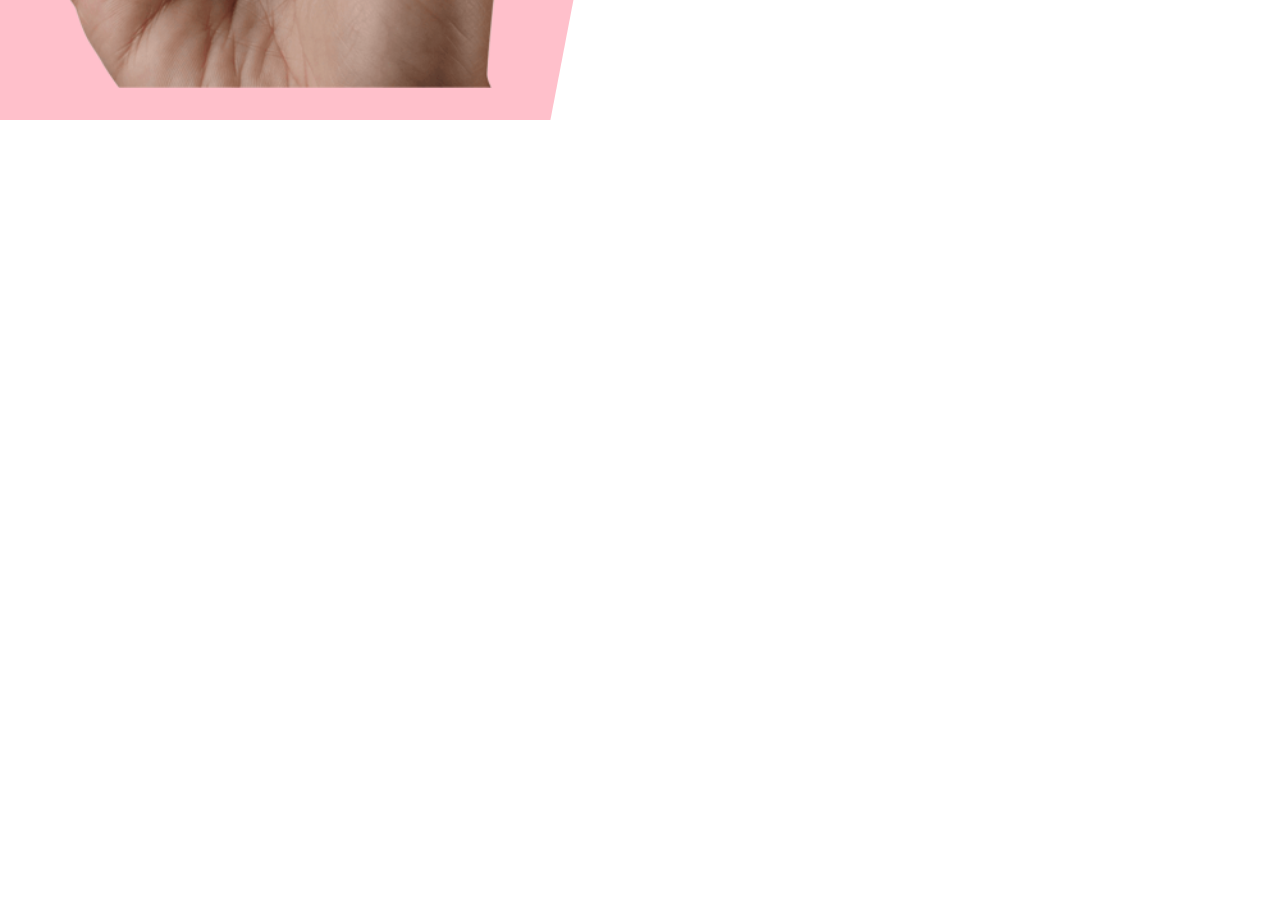
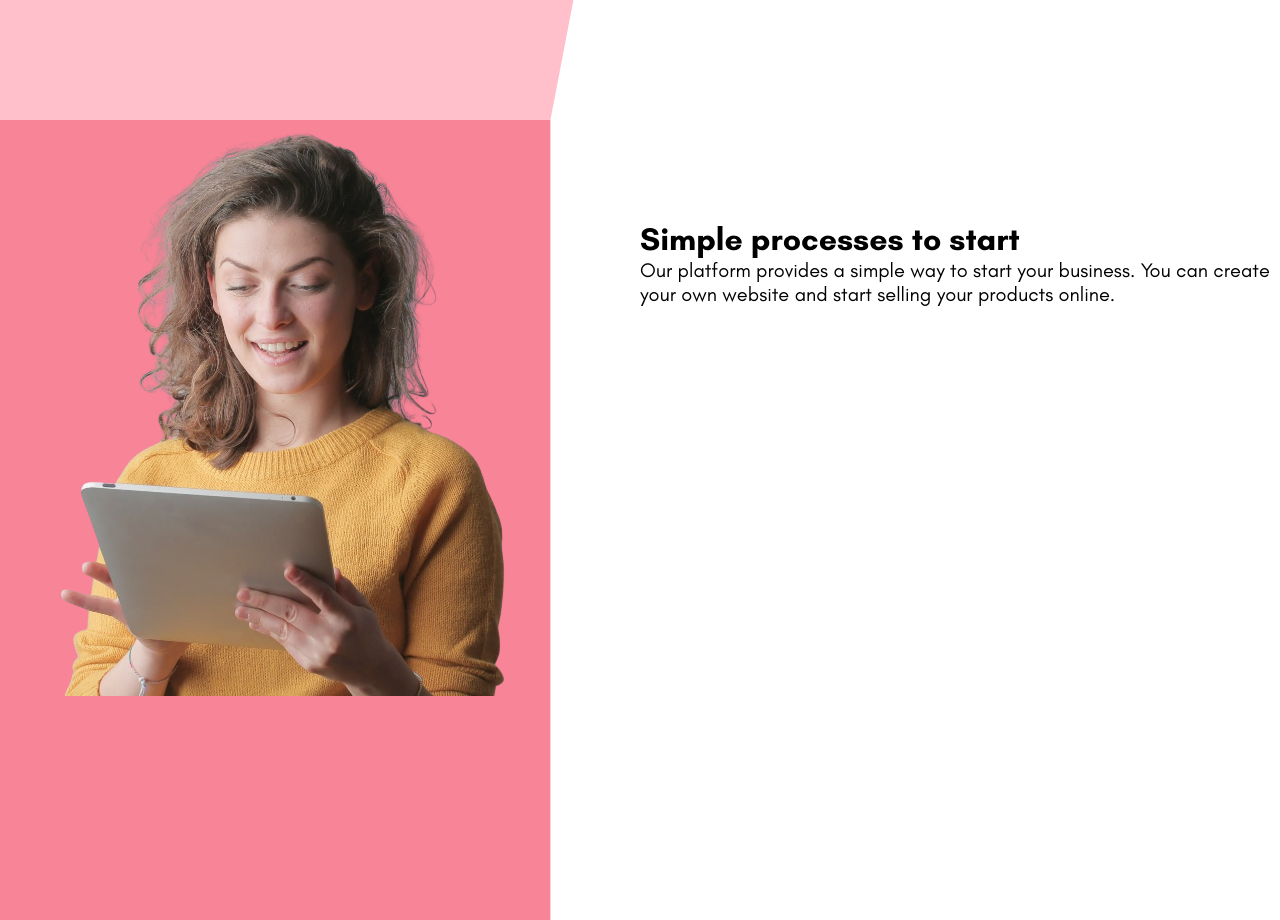
Before and after one commit to Jevenden/react-website, a React (Create React App) app: page / in a window 1280 px wide. Shown: the part 1480-2400 px from the top of the page. Before the commit the page ends 1600 px from the top, so only its background shows below. Built offline with nearby package versions, Linux system fonts and the light colour scheme.

Commit message:
Third page creation and styling

```diff
--- a/src/App.jsx
+++ b/src/App.jsx
@@ -2,6 +2,7 @@ import styled, { css } from "styled-components";
 import Navbar from "./components/Navbar";
 import Intro from "./components/Intro";
 import Feature from "./components/Feature";
+import Service from "./components/Service";
 
 const Container = styled.div`
   height: 100vh;
@@ -30,6 +31,12 @@ const FeatureShape = styled.div`
   background-color: pink;
 `
 
+const ServiceShape = styled.div`
+  ${Shape}
+  clip-path: polygon(0% 0%, 43% 0%, 43% 100%, 0% 100%);
+  background-color: #f88497;
+`
+
 const App = () => {
   return (
     <>
@@ -42,6 +49,10 @@ const App = () => {
       <Feature />
       <FeatureShape />
     </Container>
+    <Container>
+      <Service />
+      <ServiceShape />
+    </Container>
     </>
     );
 };
--- a/src/components/Feature.jsx
+++ b/src/components/Feature.jsx
@@ -12,7 +12,8 @@ const Left = styled.div`
 `
 
 const Image = styled.img`
-    width: 80%;
+    width: 65%;
+    padding: 10px;
 `
 
 const Right = styled.div`
@@ -24,7 +25,7 @@ const Right = styled.div`
 
 const Title = styled.span`
 font-size: 70px;
-margin-left: 10px;
+margin-left: 30px;
 `
 
 const SubTitle = styled.span`
@@ -32,14 +33,14 @@ font-size: 24px;
 font-style: italic;
 color: #333;
 margin-top: 30px;
-margin-left: 10px;
+margin-left: 30px;
 `
 
 const Desc = styled.span`
 font-size: 20px;
 color: #777;
 margin-top: 30px;
-margin-left: 10px;
+margin-left: 30px;
 `
 
 const Button = styled.span`
@@ -52,7 +53,7 @@ font-size: 20px;
 border-radius: 20px;
 margin-top: 20px;
 cursor: pointer;
-margin-left: 10px;
+margin-left: 30px;
 `
 
 const Feature = () => {
--- a/src/components/Service.jsx
+++ b/src/components/Service.jsx
@@ -1,8 +1,48 @@
 import React from 'react'
+import styled from 'styled-components'
+import How from "../img/how.png"
+
+const Container = styled.div`
+    display: flex;
+`
+
+const Left = styled.div`
+    width: 50%;
+`
+
+const Image = styled.img`
+    height: 50%;
+`
+
+const Right = styled.div`
+    width: 50%;
+`
+
+const Wrapper = styled.div`
+    padding: 50px;
+    display: flex;
+    flex-direction: column;
+`
+
+const Title = styled.h1`
+
+`
+const Desc = styled.p`
+font-size: 20px;
+`
 
 const Service = () => {
   return (
-    <div>Service</div>
+    <Container>
+        <Left>
+            <Image src={How}/>
+        </Left>
+        <Right>
+            <Wrapper />
+            <Title>Simple processes to start</Title>
+            <Desc>Our platform provides a simple way to start your business. You can create your own website and start selling your products online.</Desc>
+        </Right>
+    </Container>
   )
 }
 
```
Also changed, not shown: src/img/how.png (added), src/img/how1.png (added).
